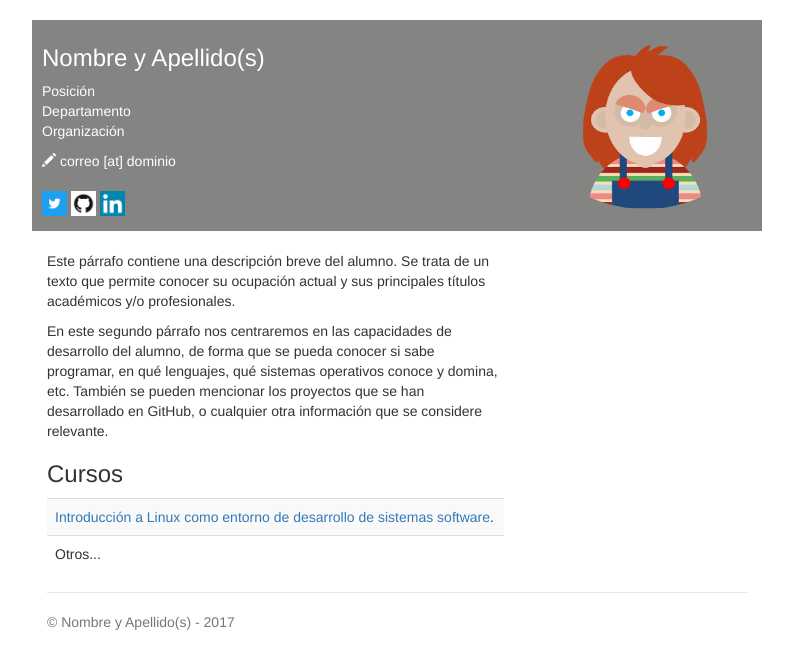
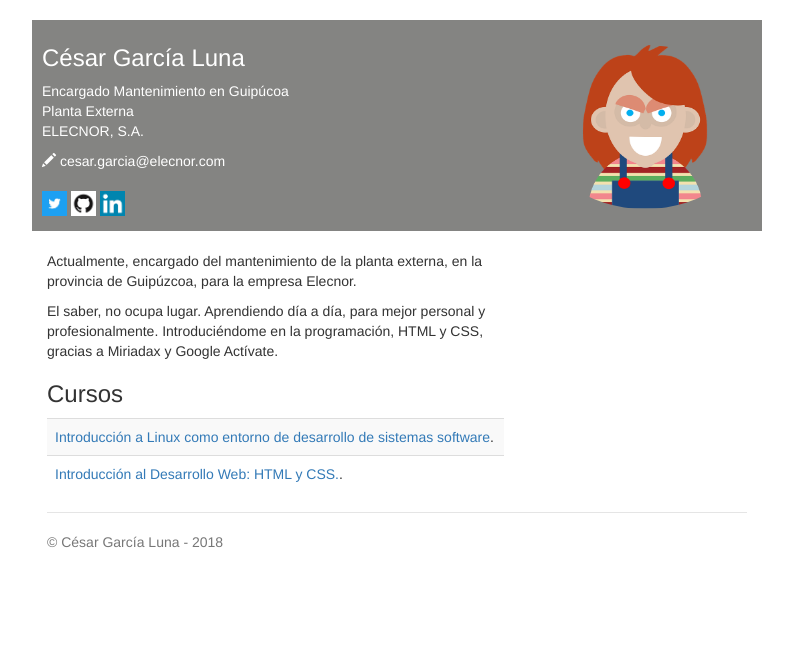
Before and after one commit to cegaluns/cegaluns.github.io, a plain HTML site: page index.html in a window 1280 px wide. Shown: the whole page, without its empty margins (243-1036 px from the left). Drawn offline with nearby package versions, Linux system fonts and the light colour scheme.

Commit message:
Versión modificada de mi sitio web

```diff
--- a/index.html
+++ b/index.html
@@ -3,12 +3,12 @@
 <html>
   <head>
     <meta charset="utf-8">
-    <meta name="description" content="Página de ejemplo del MOOC de LINUX - UPM.">
+    <meta name="description" content="Página del proyecto final del MOOC de LINUX - UPM.">
     <!--Sustituir por los datos del alumno-->
-    <meta name="author" content="Nombre y Apellido(s)">
+    <meta name="author" content="César García">
 
     <!--Sustituir por los datos del alumno-->
-    <title>Nombre y Apellido(s)</title>
+    <title>César García Luna</title>
 
     <link href="css/bootstrap.min.css" rel="stylesheet">
     <link href="css/style.css" rel="stylesheet">
@@ -17,45 +17,45 @@
   <body>
     <div class="container header-bar">
       <!--Sustituir por los datos del alumno-->
-      <h3>Nombre y Apellido(s) <span><img style="width: 214px; height: 164px;" class='img-circle' alt="Nombre y Apellido(s)" src="img/foto.png" align="right"></span></h3>
+      <h3>César García Luna <span><img style="width: 214px; height: 164px;" class='img-circle' alt="Nombre y Apellido(s)" src="img/foto.png" align="right"></span></h3>
       <p>
         <!--Sustituir por los datos del alumno-->
-        Posición<br>
-        Departamento<br>
-        Organización
+        Encargado Mantenimiento en Guipúcoa<br>
+        Planta Externa<br>
+        ELECNOR, S.A.
       </p>
       <address>
         <!--Sustituir por los datos del alumno-->
-        <span class='glyphicon glyphicon-pencil'></span> correo [at] dominio <br>
+        <span class='glyphicon glyphicon-pencil'></span> cesar.garcia@elecnor.com <br>
       </address>
 
       <!--Sustituir por los datos del alumno-->
-      <p><a href="http://twitter.com/usuario" target="blank"><img src="img/twitter-icon.jpg" width=25></a>
+      <p><a href="http://twitter.com/cegaluns" target="blank"><img src="img/twitter-icon.jpg" width=25></a>
       <!--Sustituir por los datos del alumno-->
-      <a href="http://github.com/usuario" target="blank"><img src="img/github-icon.png" width=25></a>
+      <a href="http://github.com/cegaluns.github.io" target="blank"><img src="img/github-icon.png" width=25></a>
       <!--Sustituir por los datos del alumno-->
-      <a href="https://es.linkedin.com/in/usuario" target="blank"><img src="img/linkedin-icon.png" width=25></a>
+      <a href="https://es.linkedin.com/in/cegaluns" target="blank"><img src="img/linkedin-icon.png" width=25></a>
     </div>
 
     <div class="container">
       <div class='row'>
         <div class='col-sm-8'>
           <br>
-          <p>Este párrafo contiene una descripción breve del alumno. Se trata de un texto que permite conocer su ocupación actual y sus principales títulos académicos y/o profesionales.  </p>
+          <p>Actualmente, encargado del mantenimiento de la planta externa, en la provincia de Guipúzcoa, para la empresa Elecnor.  </p>
 
-          <p>En este segundo párrafo nos centraremos en las capacidades de desarrollo del alumno, de forma que se pueda conocer si sabe programar, en qué lenguajes, qué sistemas operativos conoce y domina, etc. También se pueden mencionar los proyectos que se han desarrollado en GitHub, o cualquier otra información que se considere relevante.</p>
+          <p>El saber, no ocupa lugar. Aprendiendo día a día, para mejor personal y profesionalmente. Introduciéndome en la programación, HTML y CSS, gracias a Miriadax y Google Actívate.</p>
 
           <h3>Cursos</h3>
           <table class='table table-striped'>
             <tr><td><a href="https://www.miriadax.net" target="blank">Introducción a Linux como entorno de desarrollo de sistemas software</a>.</td></tr>
-            <tr><td>Otros...</td></tr>
+            <tr><td><a href="https://cursos.formacionactivate.es" target="blank">Introducción al Desarrollo Web: HTML y CSS.</a>.</td></tr>
           </table>
         </div>
       </div>
 
       <footer class="footer">
         <!--Sustituir por los datos del alumno-->
-        <p>&copy; Nombre y Apellido(s) - 2017</p>
+        <p>&copy; César García Luna - 2018</p>
       </footer>
 
     </div>
```
